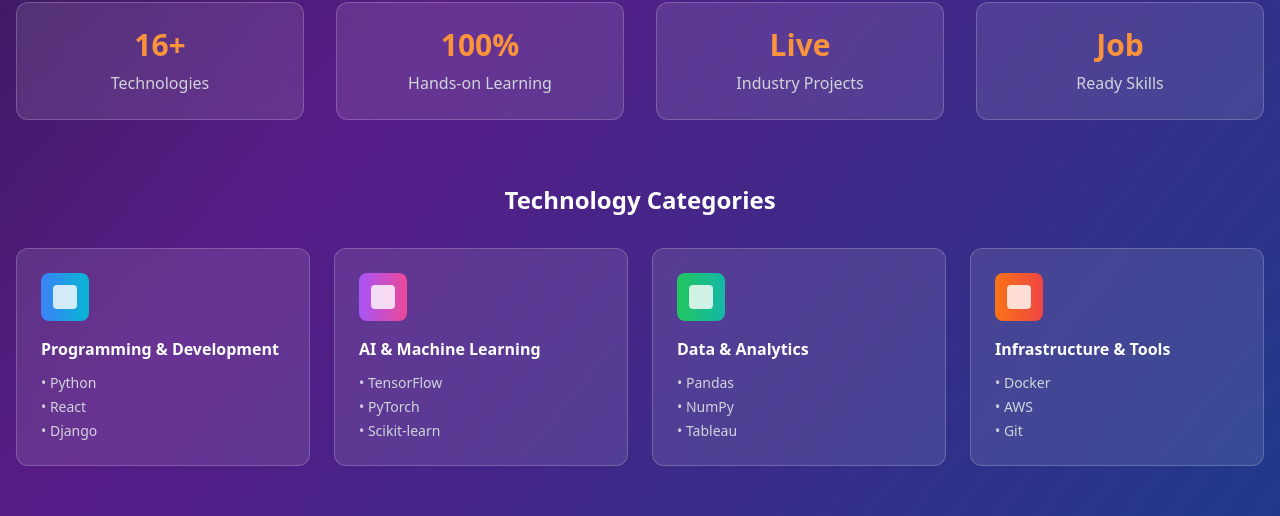
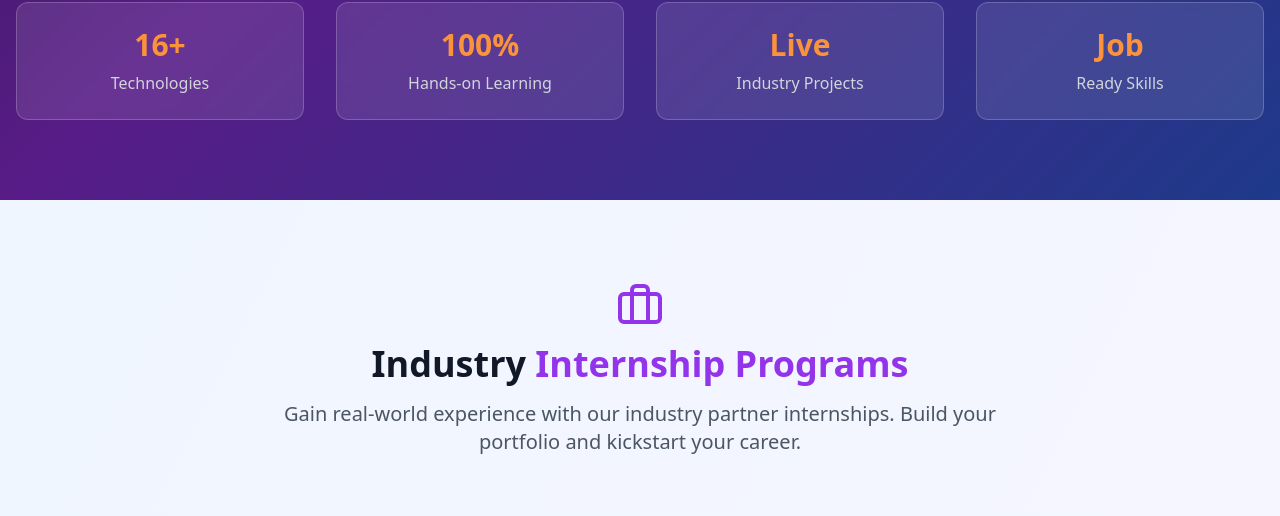
Before and after one commit to lukiworks16/My_Cognista_Website_new, a React (Vite) app: page / in a window 1280 px wide. Shown: the part 4812-5328 px from the top of the page. Built offline with nearby package versions, Linux system fonts and the light colour scheme.

Commit message:
Update ToolsCarousel.tsx remove tech cat

```diff
--- a/src/components/ToolsCarousel.tsx
+++ b/src/components/ToolsCarousel.tsx
@@ -249,7 +249,7 @@ const ToolsCarousel: React.FC = () => {
         </div>
 
         {/* Technology Categories */}
-        <div className="mt-16">
+{/*         <div className="mt-16">
           <h3 className="text-2xl font-bold text-center mb-8 text-white">Technology Categories</h3>
           <div className="grid grid-cols-1 md:grid-cols-2 lg:grid-cols-4 gap-6">
             {[
@@ -271,7 +271,7 @@ const ToolsCarousel: React.FC = () => {
               </div>
             ))}
           </div>
-        </div>
+        </div> */}
       </div>
     </section>
   );
```
